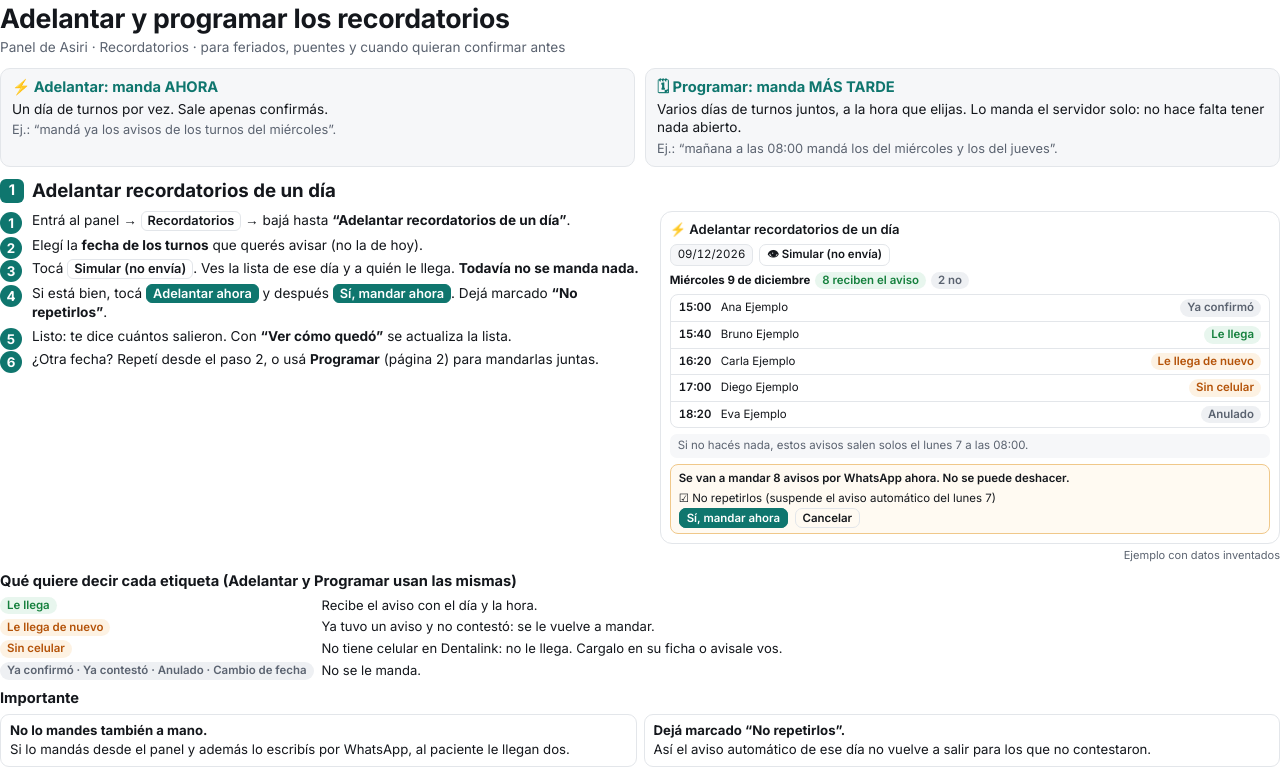
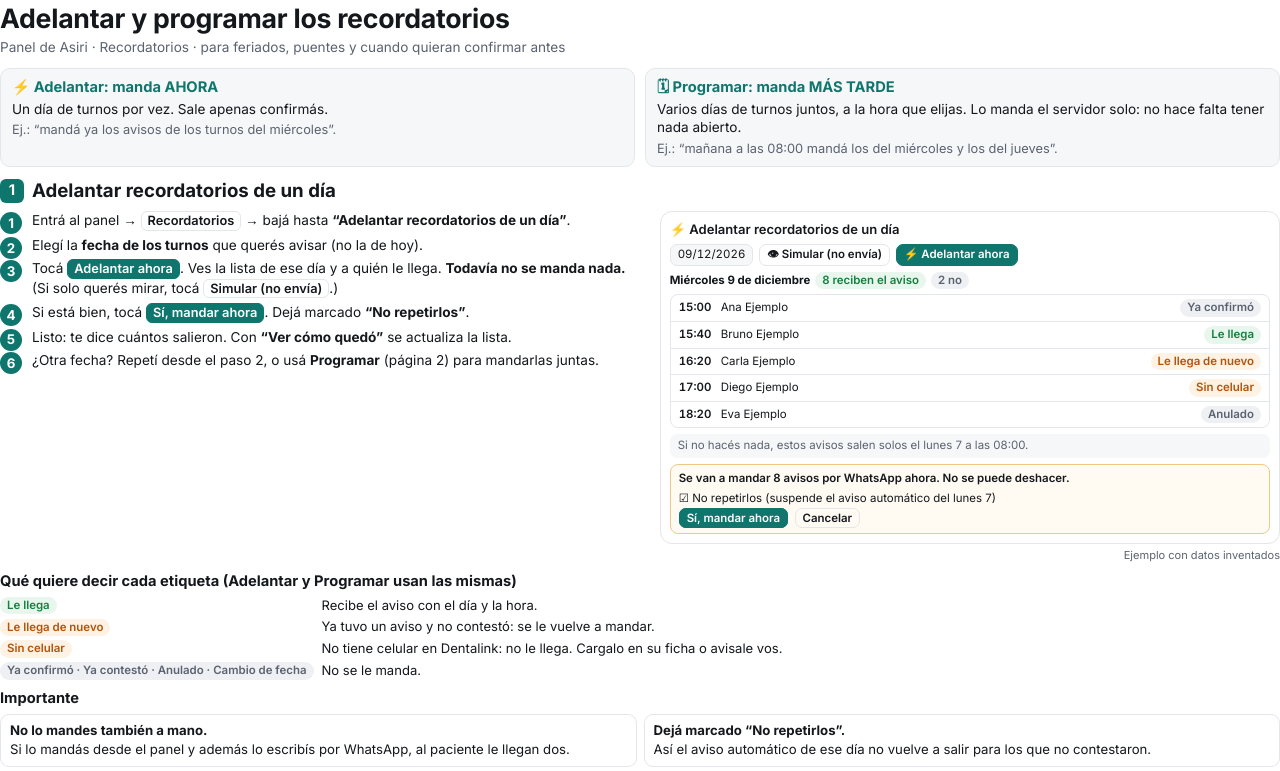
Before and after one commit to nexoragrowth/raquel-n8n, a website: page docs/cliente/como-adelantar-y-programar-recordatorios.html in a window 1280 px wide. Shown: the top 771 px of the page. Drawn offline with Linux system fonts and the light colour scheme.

Commit message:
docs/cliente: guía con «Adelantar ahora» visible desde el principio (panel e5bcdfa)
Co-Authored-By: Claude Opus 5.5 <noreply@anthropic.com>

```diff
--- a/docs/cliente/como-adelantar-y-programar-recordatorios.html
+++ b/docs/cliente/como-adelantar-y-programar-recordatorios.html
@@ -85,15 +85,15 @@
     <ol>
       <li>Entrá al panel → <span class="k">Recordatorios</span> → bajá hasta <b>“Adelantar recordatorios de un día”</b>.</li>
       <li>Elegí la <b>fecha de los turnos</b> que querés avisar (no la de hoy).</li>
-      <li>Tocá <span class="k">Simular (no envía)</span>. Ves la lista de ese día y a quién le llega. <b>Todavía no se manda nada.</b></li>
-      <li>Si está bien, tocá <span class="k p">Adelantar ahora</span> y después <span class="k p">Sí, mandar ahora</span>. Dejá marcado <b>“No repetirlos”</b>.</li>
+      <li>Tocá <span class="k p">Adelantar ahora</span>. Ves la lista de ese día y a quién le llega. <b>Todavía no se manda nada.</b> (Si solo querés mirar, tocá <span class="k">Simular (no envía)</span>.)</li>
+      <li>Si está bien, tocá <span class="k p">Sí, mandar ahora</span>. Dejá marcado <b>“No repetirlos”</b>.</li>
       <li>Listo: te dice cuántos salieron. Con <b>“Ver cómo quedó”</b> se actualiza la lista.</li>
       <li>¿Otra fecha? Repetí desde el paso 2, o usá <b>Programar</b> (página 2) para mandarlas juntas.</li>
     </ol>
     <div>
       <div class="pantalla">
         <div class="t">⚡ Adelantar recordatorios de un día</div>
-        <div class="fila-ctl"><span class="inp">09/12/2026</span><span class="btn">👁 Simular (no envía)</span></div>
+        <div class="fila-ctl"><span class="inp">09/12/2026</span><span class="btn">👁 Simular (no envía)</span><span class="btn p">⚡ Adelantar ahora</span></div>
         <div class="res"><b>Miércoles 9 de diciembre</b> <span class="tag ok">8 reciben el aviso</span> <span class="tag gr">2 no</span></div>
         <div class="lista">
           <div><span class="h">15:00</span><span>Ana Ejemplo</span><span class="tag gr">Ya confirmó</span></div>
```
Also changed, not shown: 1 other file.
